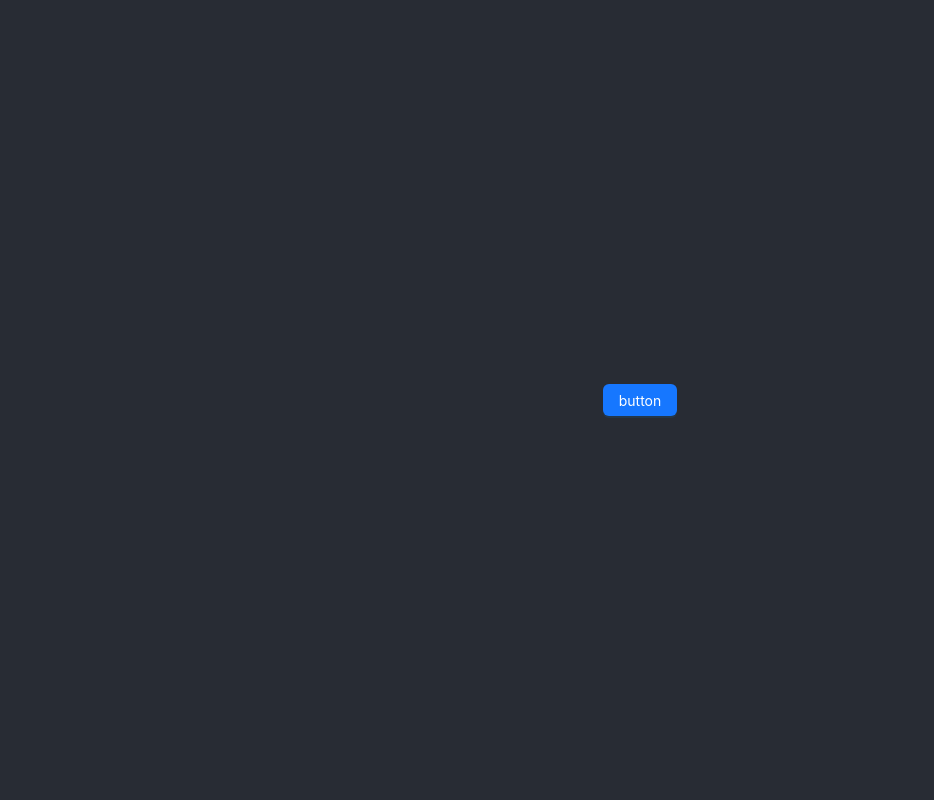
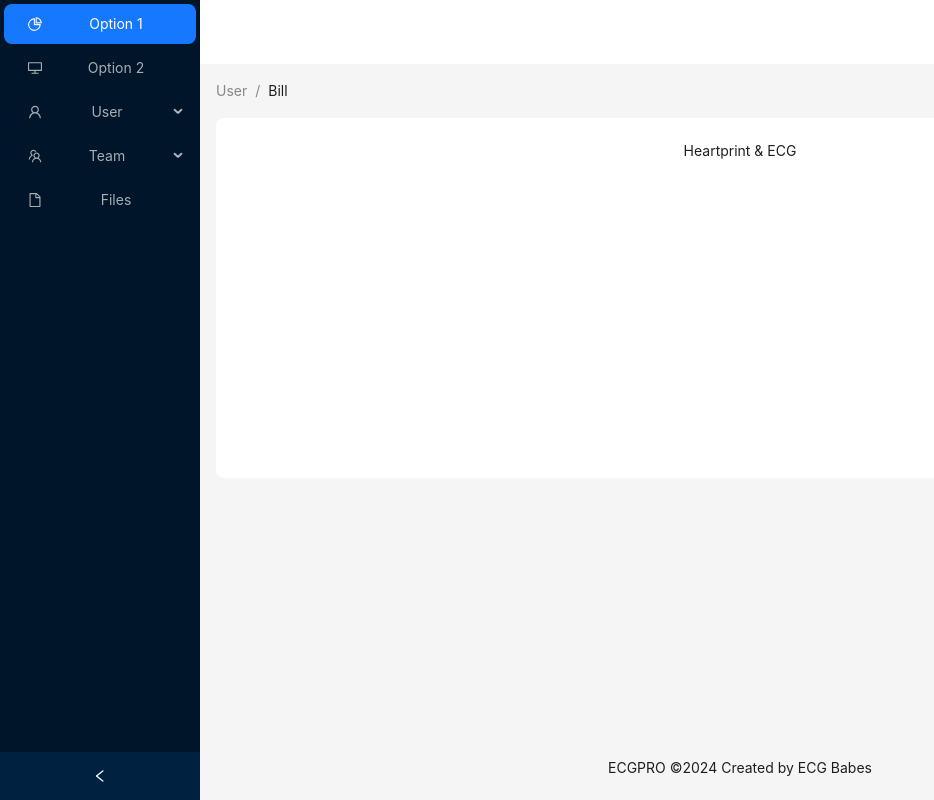
Before and after one commit to clc21/Heartprints, a React (Create React App) app in the folder website/ecg-webapp/: page / in a window 1280 px wide. Shown: the whole page, without its empty margins (0-934 px from the left). Built offline with nearby package versions, Linux system fonts and the light colour scheme.

Commit message:
made a website template but not done

```diff
--- a/website/ecg-webapp/src/App.js
+++ b/website/ecg-webapp/src/App.js
@@ -1,13 +1,13 @@
-import logo from './logo.svg';
 import './App.css';
 import { Button } from 'antd';
+import LayoutApp from './layout';
 
 function App() {
   return (
     <div className="App">
-      <header className="App-header">
-        <Button type="primary">button</Button>
-      </header>
+      <div>
+      <LayoutApp/>
+      </div>
     </div>
   );
 }
--- /dev/null
+++ b/website/ecg-webapp/src/layout.js
@@ -0,0 +1,87 @@
+import React, { useState } from 'react';
+import {
+  DesktopOutlined,
+  FileOutlined,
+  PieChartOutlined,
+  TeamOutlined,
+  UserOutlined,
+} from '@ant-design/icons';
+import { Breadcrumb, Layout, Menu, theme } from 'antd';
+const { Header, Content, Footer, Sider } = Layout;
+function getItem(label, key, icon, children) {
+  return {
+    key,
+    icon,
+    children,
+    label,
+  };
+}
+const items = [
+  getItem('Option 1', '1', <PieChartOutlined />),
+  getItem('Option 2', '2', <DesktopOutlined />),
+  getItem('User', 'sub1', <UserOutlined />, [
+    getItem('Tom', '3'),
+    getItem('Bill', '4'),
+    getItem('Alex', '5'),
+  ]),
+  getItem('Team', 'sub2', <TeamOutlined />, [getItem('Team 1', '6'), getItem('Team 2', '8')]),
+  getItem('Files', '9', <FileOutlined />),
+];
+const LayoutApp = () => {
+  const [collapsed, setCollapsed] = useState(false);
+  const {
+    token: { colorBgContainer, borderRadiusLG },
+  } = theme.useToken();
+  return (
+    <Layout
+      style={{
+        minHeight: '100vh',
+      }}
+    >
+      <Sider collapsible collapsed={collapsed} onCollapse={(value) => setCollapsed(value)}>
+        <div className="demo-logo-vertical" />
+        <Menu theme="dark" defaultSelectedKeys={['1']} mode="inline" items={items} />
+      </Sider>
+      <Layout>
+        <Header
+          style={{
+            padding: 0,
+            background: colorBgContainer,
+          }}
+        />
+        <Content
+          style={{
+            margin: '0 16px',
+          }}
+        >
+          <Breadcrumb
+            style={{
+              margin: '16px 0',
+            }}
+          >
+            <Breadcrumb.Item>User</Breadcrumb.Item>
+            <Breadcrumb.Item>Bill</Breadcrumb.Item>
+          </Breadcrumb>
+          <div
+            style={{
+              padding: 24,
+              minHeight: 360,
+              background: colorBgContainer,
+              borderRadius: borderRadiusLG,
+            }}
+          >
+            Heartprint & ECG
+          </div>
+        </Content>
+        <Footer
+          style={{
+            textAlign: 'center',
+          }}
+        >
+          ECGPRO ©{new Date().getFullYear()} Created by ECG Babes
+        </Footer>
+      </Layout>
+    </Layout>
+  );
+};
+export default LayoutApp;
```
